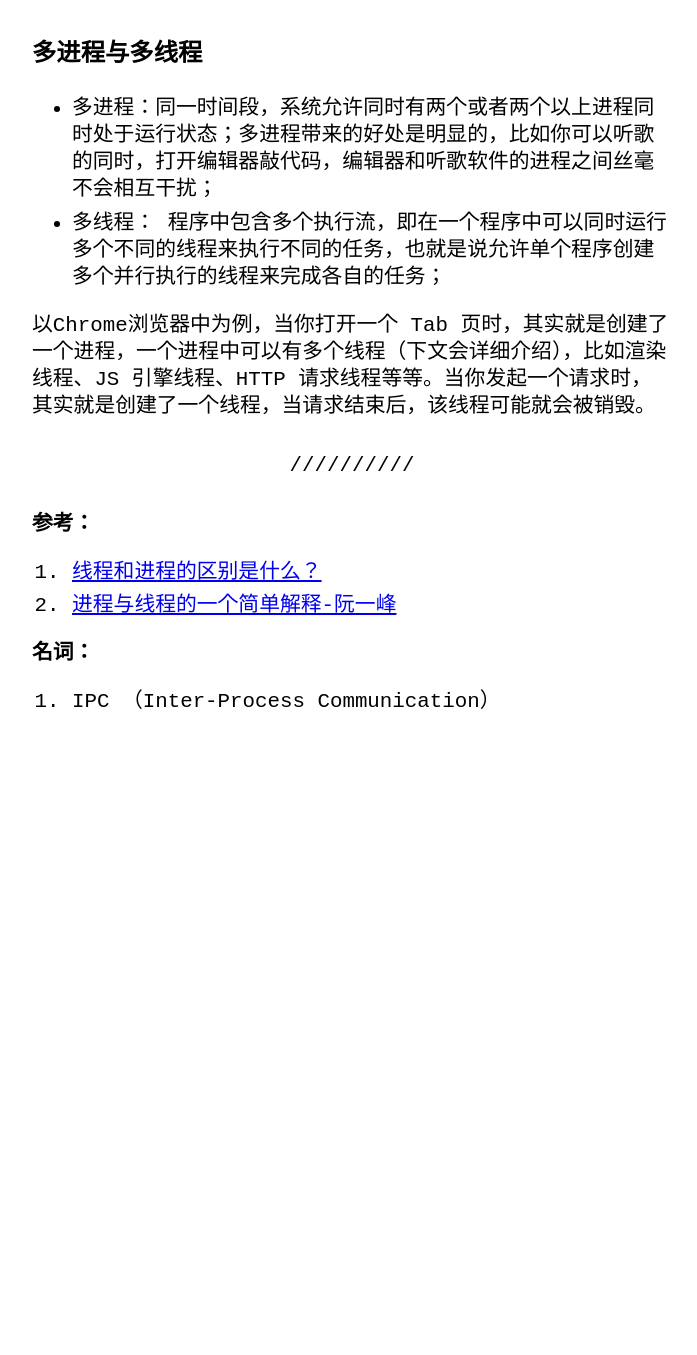
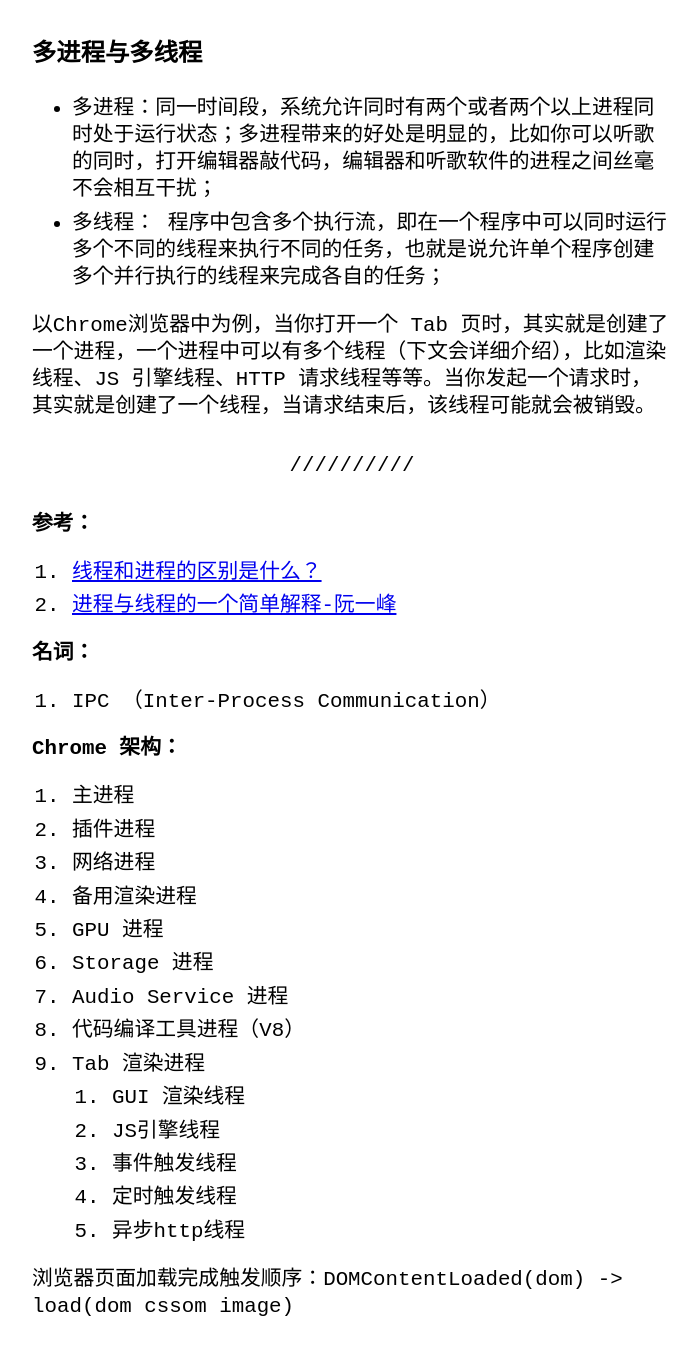
Before and after one commit to kvsur/kvsur.github.io, a Jekyll site: the page built from _posts/2020-05-13-performance-process-thread.md, in a window 1280 px wide and 1400 px high, scrolled down 984 px. Shown: the top 1355 px of the window, without its empty margins (288-985 px from the left). Built offline with Jekyll 4.4.1, drawn with Linux system fonts in a browser that asks for light colours; before the commit the page ends 1783 px from its top, so only the background shows below that.

Commit message:
Update process vs thread

```diff
--- a/_posts/2020-05-13-performance-process-thread.md
+++ b/_posts/2020-05-13-performance-process-thread.md
@@ -39,3 +39,22 @@ category: performance
 
 **名词：**
 1. IPC （Inter-Process Communication）
+
+**Chrome 架构：**
+
+1. 主进程
+2. 插件进程
+3. 网络进程
+4. 备用渲染进程
+5. GPU 进程
+6. Storage 进程
+7. Audio Service 进程
+8. 代码编译工具进程（V8）
+9. Tab 渲染进程
+    1. GUI 渲染线程
+    2. JS引擎线程
+    3. 事件触发线程
+    4. 定时触发线程
+    5. 异步http线程
+
+浏览器页面加载完成触发顺序：DOMContentLoaded(dom) -> load(dom cssom image)
```
